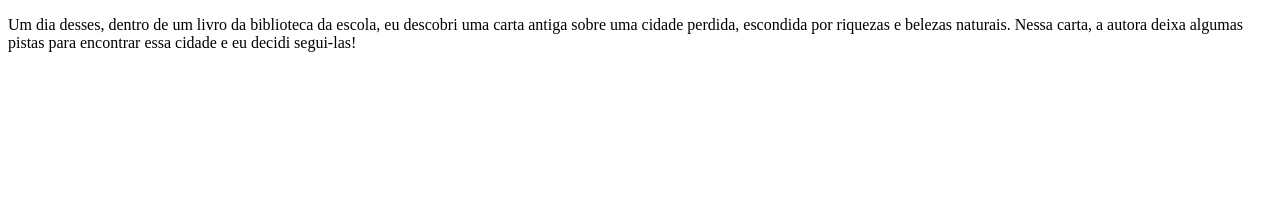
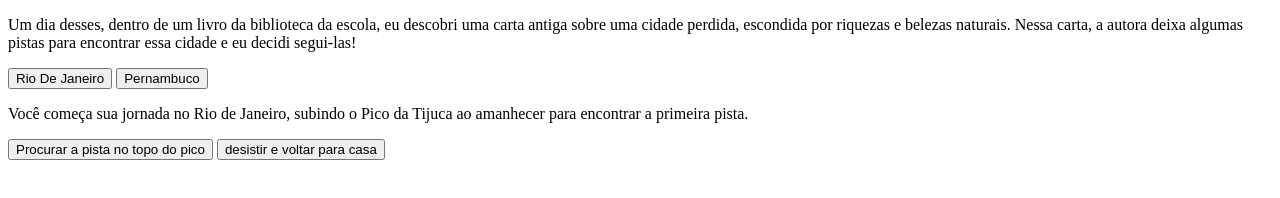
Before and after one commit to emistk/criando-uma-aventura, a plain HTML site: page index.html in a window 1280 px wide. Drawn offline with Linux system fonts and the light colour scheme.

Commit message:
Add files via upload

```diff
--- a/index.html
+++ b/index.html
@@ -10,13 +10,25 @@
 
 <body>
     <main>
-        <driv>
+        <div class="passo" id="passo-0">
             <p>
                 Um dia desses, dentro de um livro da biblioteca da escola, eu descobri uma carta antiga sobre uma cidade
                 perdida, escondida por riquezas e belezas naturais. Nessa carta, a autora deixa algumas pistas para
                 encontrar essa cidade e eu decidi segui-las!
             </p>
-        </driv>
+            <button class="btn-proximo" data-proximo="1">Rio De Janeiro</button>
+            <button class="btn-proximo" data-proximo="2">Pernambuco</button>
+        </div>
+
+
+        <div class="passo" id="passo-1">
+            <p>
+                Você começa sua jornada no Rio de Janeiro, subindo o Pico da Tijuca ao amanhecer para encontrar a
+                primeira pista.
+            </p>
+            <button class="btn-proximo" data-proximo="3">Procurar a pista no topo do pico</button>
+            <button class="btn-proximo" data-proximo="4">desistir e voltar para casa</button>
+        </div>
     </main>
 
 
```
